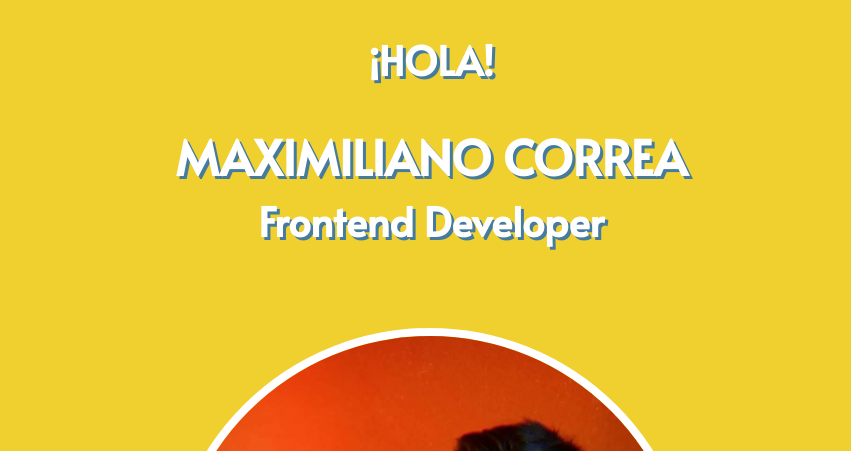
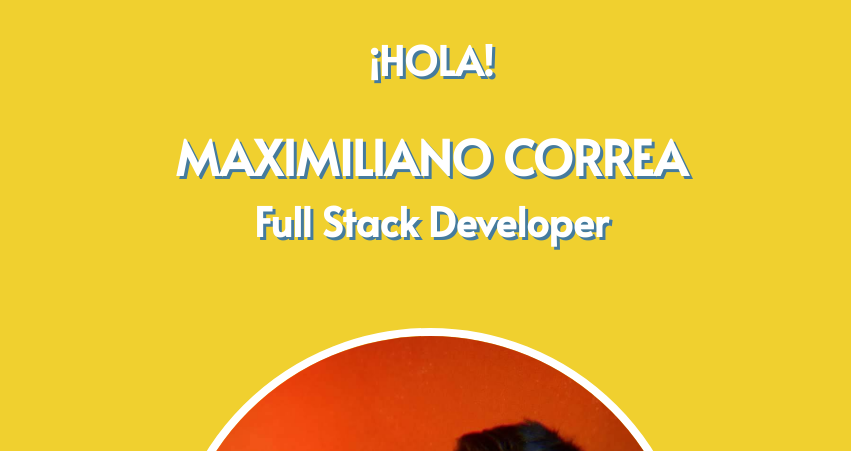
Before and after one commit to Correeee/Portfolio, a website: page index.html in a window 1280 px wide. Shown: the top 451 px of the page, without its empty margins (209-1060 px from the left). Drawn offline with nearby package versions, Linux system fonts and the light colour scheme.

Commit message:
cambie titulo

```diff
--- a/index.html
+++ b/index.html
@@ -15,7 +15,7 @@
     <main class="titular" data-aos="flip-right" data-aos-delay="100">
         <h2 class="presentacion">¡HOLA!</h2>
         <h1 class="nombre">MAXIMILIANO CORREA</h1>
-        <h2 class="trabajo">Frontend Developer</h2>
+        <h2 class="trabajo">Full Stack Developer</h2>
 
         <div class="titular__img">
 
```
